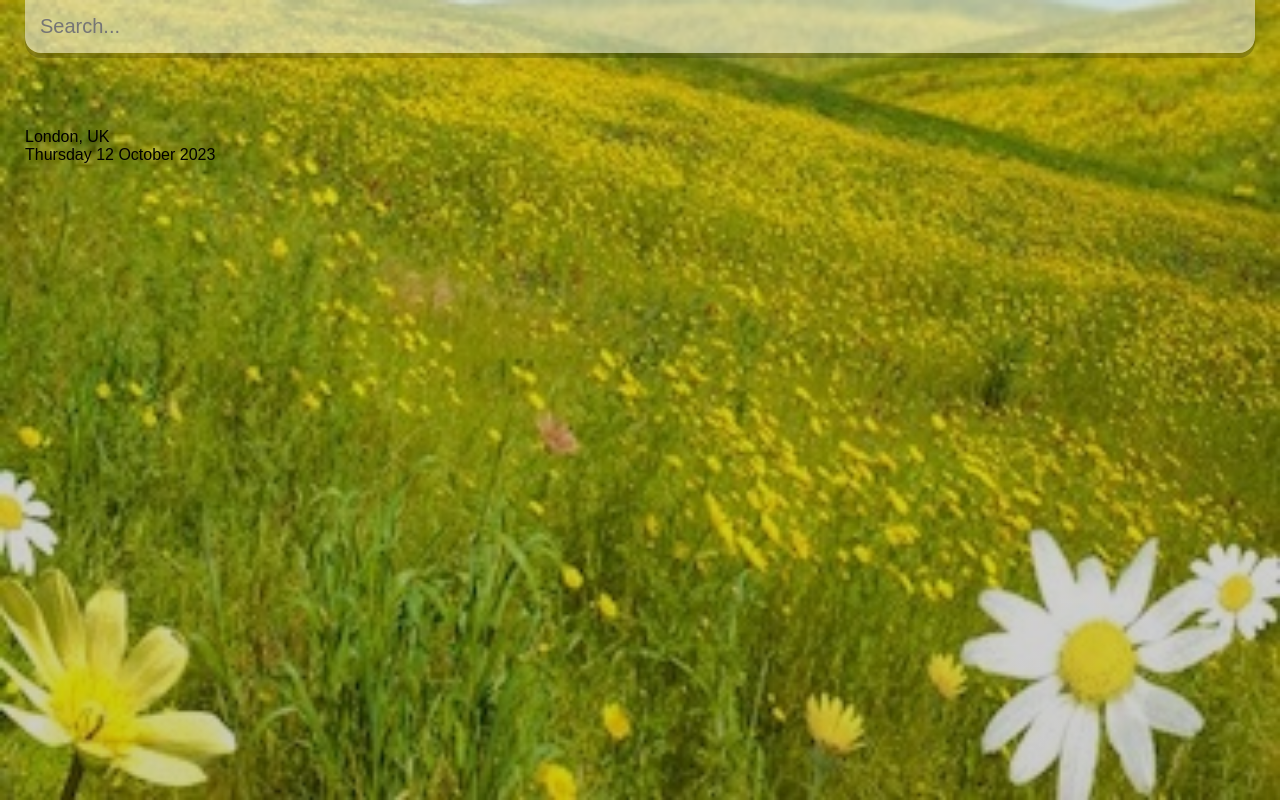
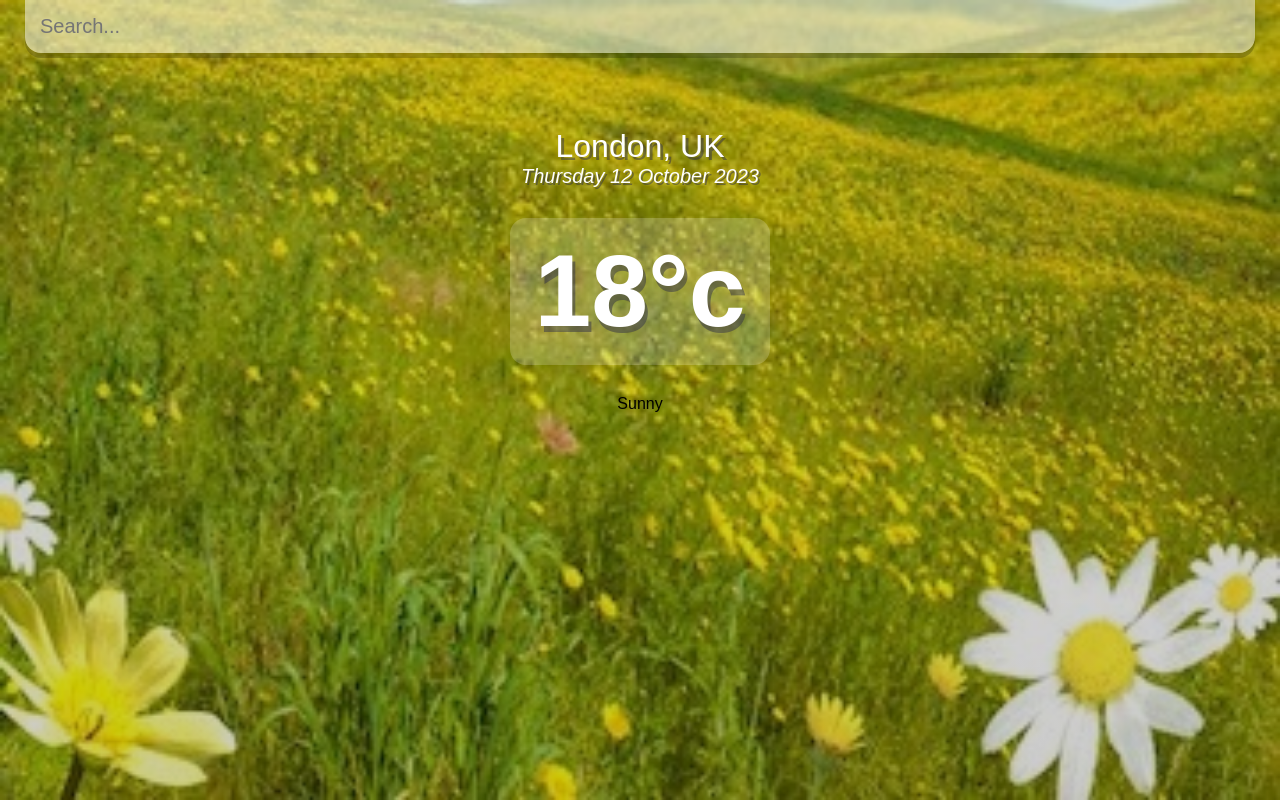
Before and after one commit to mistergrogan/New_Weather_App, a React (Create React App) app in the folder my-app/: page / in a window 1280 px wide. Built offline with nearby package versions, Linux system fonts and the light colour scheme; no server answers.

Commit message:
location, date, temp centred on app

```diff
--- a/my-app/src/App.js
+++ b/my-app/src/App.js
@@ -35,6 +35,12 @@ const dateBuilder = (d) => {
           <div className="location">London, UK</div>
           <div className="date">{dateBuilder(new Date())}</div>
         </div>
+        <div className="weather-box">
+          <div className="temperature">
+            18°c
+          </div>
+          <div className="weather">Sunny</div>
+        </div>
       </main>
     </div>
   );
--- a/my-app/src/index.css
+++ b/my-app/src/index.css
@@ -59,3 +59,40 @@ main {
 .search-box .search-bar:focus {
   background-color: rgba(255,255,255,0.75);
 }
+
+.location-box .location {
+  color: #fff;
+  font-size: 32px;
+  font-weight: 500;
+  text-align: center;
+  text-shadow: 3px 3px rgba(50,50,70,0.5);
+}
+
+.location-box .date{
+  color: #fff;
+  font-size: 20px;
+  font-weight: 300;
+  font-style: italic;
+  text-align: center;
+  text-shadow: 2px 2px rgba(50,50,70,0.5);
+}
+
+.weather-box {
+  text-align: center;
+}
+
+.weather-box .temperature {
+  position: relative;
+  display: inline-block;
+  margin: 30px auto;
+  background-color: rgba(255,255,255,0.2);
+  border-radius: 16px;
+
+  padding: 15px 25px; /* may need to adjust */
+
+  color: #fff;
+  font-size: 102px;
+  font-weight: 900;
+
+  text-shadow: 3px 6px rgba(50,50,70,0.5);
+}
```
